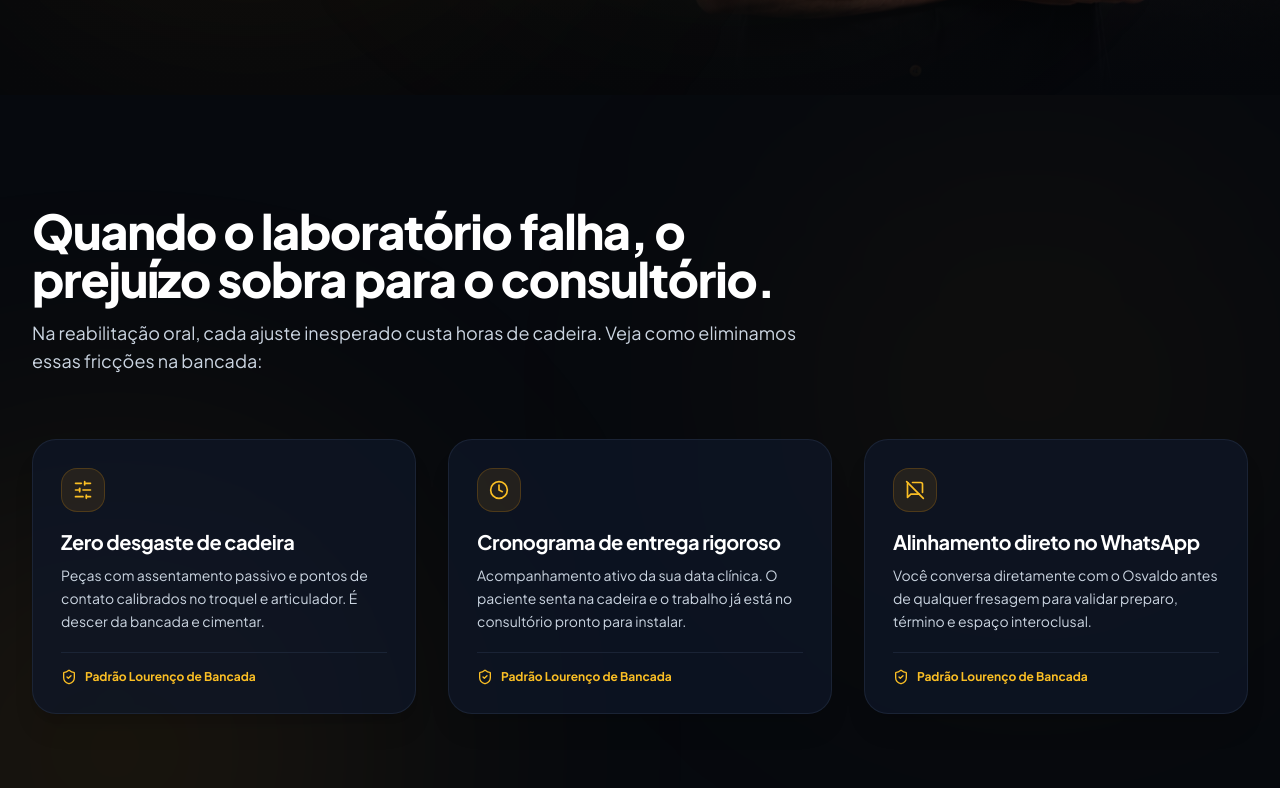
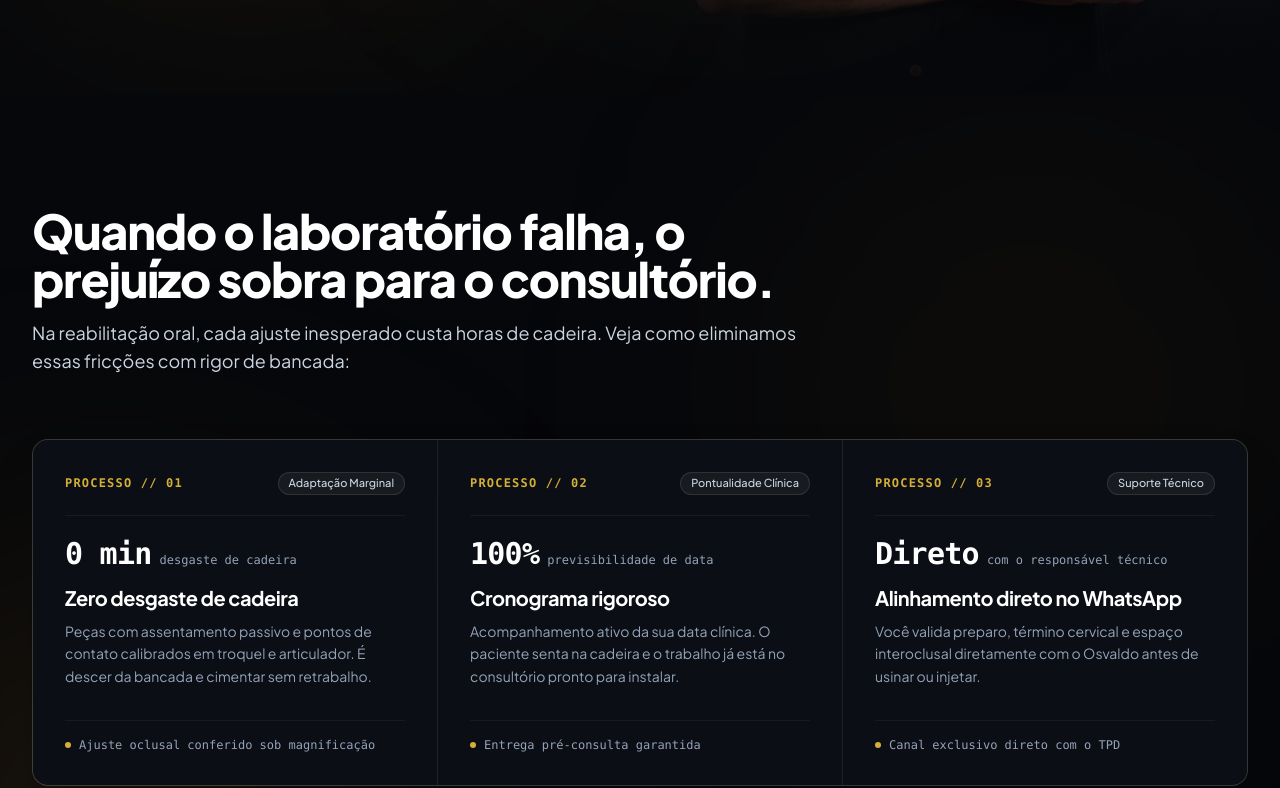
Before and after one commit to cauacreis/Osvaldo-Filho-Landing-Page, a React (Vite) app: page / in a window 1280 px wide. Shown: the part 705-1493 px from the top of the page. Built offline with nearby package versions, Linux system fonts and the light colour scheme; the HTML template or start-up script is replaced by a standard one.

Commit message:
refactor(pain-points): implement unified clinical bento grid with technical metrics, monospaced hierarchy, and luxury metallic gold accents

```diff
--- a/src/components/PainPoints.tsx
+++ b/src/components/PainPoints.tsx
@@ -2,40 +2,44 @@
 
 import React from 'react'
 import { motion } from 'framer-motion'
-import { Clock, MessageSquareOff, SlidersHorizontal, ShieldCheck } from 'lucide-react'
-import { TiltCard } from './ui/TiltCard'
 
 interface PainPointsProps {
   onOpenTriage?: () => void
 }
 
 export const PainPoints: React.FC<PainPointsProps> = () => {
-  const painContrasts = [
+  const diferenciais = [
     {
-      icon: SlidersHorizontal,
-      marketPain: 'Retrabalho e desgaste na cadeira',
-      solutionTitle: 'Zero desgaste de cadeira',
-      solutionText:
-        'Peças com assentamento passivo e pontos de contato calibrados no troquel e articulador. É descer da bancada e cimentar.',
+      id: '01',
+      badge: 'Adaptação Marginal',
+      title: 'Zero desgaste de cadeira',
+      desc: 'Peças com assentamento passivo e pontos de contato calibrados em troquel e articulador. É descer da bancada e cimentar sem retrabalho.',
+      highlight: 'Ajuste oclusal conferido sob magnificação',
+      metric: '0 min',
+      metricLabel: 'desgaste de cadeira',
     },
     {
-      icon: Clock,
-      marketPain: 'Atraso na entrega e paciente esperando',
-      solutionTitle: 'Cronograma de entrega rigoroso',
-      solutionText:
-        'Acompanhamento ativo da sua data clínica. O paciente senta na cadeira e o trabalho já está no consultório pronto para instalar.',
+      id: '02',
+      badge: 'Pontualidade Clínica',
+      title: 'Cronograma rigoroso',
+      desc: 'Acompanhamento ativo da sua data clínica. O paciente senta na cadeira e o trabalho já está no consultório pronto para instalar.',
+      highlight: 'Entrega pré-consulta garantida',
+      metric: '100%',
+      metricLabel: 'previsibilidade de data',
     },
     {
-      icon: MessageSquareOff,
-      marketPain: 'Dúvidas decididas sem falar com você',
-      solutionTitle: 'Alinhamento direto no WhatsApp',
-      solutionText:
-        'Você conversa diretamente com o Osvaldo antes de qualquer fresagem para validar preparo, término e espaço interoclusal.',
+      id: '03',
+      badge: 'Suporte Técnico',
+      title: 'Alinhamento direto no WhatsApp',
+      desc: 'Você valida preparo, término cervical e espaço interoclusal diretamente com o Osvaldo antes de usinar ou injetar.',
+      highlight: 'Canal exclusivo direto com o TPD',
+      metric: 'Direto',
+      metricLabel: 'com o responsável técnico',
     },
   ]
 
   return (
-    <section id="dores" className="py-20 sm:py-28 bg-[#06090e] text-white relative overflow-hidden">
+    <section id="dores" className="py-20 sm:py-28 bg-[#05070B] text-white relative overflow-hidden">
       {/* Background ambient lighting */}
       <div
         aria-hidden="true"
@@ -48,7 +52,7 @@ export const PainPoints: React.FC<PainPointsProps> = () => {
 
       <div className="max-w-7xl mx-auto px-4 sm:px-6 lg:px-8 relative z-10">
 
-        {/* Section Header */}
+        {/* Section Header with Clinical Authority */}
         <motion.div
           initial={{ opacity: 0, y: 20 }}
           whileInView={{ opacity: 1, y: 0 }}
@@ -61,49 +65,63 @@ export const PainPoints: React.FC<PainPointsProps> = () => {
           </h2>
 
           <p className="mt-4 text-base sm:text-lg text-slate-300 leading-relaxed font-normal">
-            Na reabilitação oral, cada ajuste inesperado custa horas de cadeira. Veja como eliminamos essas fricções na bancada:
+            Na reabilitação oral, cada ajuste inesperado custa horas de cadeira. Veja como eliminamos essas fricções com rigor de bancada:
           </p>
         </motion.div>
 
-        {/* 3 Sharp Contrast Cards Grid */}
-        <div className="grid grid-cols-1 md:grid-cols-3 gap-6 sm:gap-8 mb-10">
-          {painContrasts.map((item, index) => {
-            const Icon = item.icon
-            return (
+        {/* Grid com bordas unificadas estilo Bento Box técnico */}
         <motion.div
-                key={index}
           initial={{ opacity: 0, y: 20 }}
           whileInView={{ opacity: 1, y: 0 }}
           viewport={{ once: true }}
-                transition={{ duration: 0.5, delay: index * 0.1 }}
+          transition={{ duration: 0.6, delay: 0.1 }}
+          className="grid grid-cols-1 md:grid-cols-3 gap-px bg-white/10 rounded-2xl overflow-hidden border border-white/10 shadow-2xl mb-10"
         >
-                <TiltCard
-                  glowColor="rgba(245, 158, 11, 0.2)"
-                  className="h-full bg-slate-900/70 hover:bg-slate-900 border border-slate-800/80 hover:border-amber-500/40 rounded-3xl p-6 sm:p-7 flex flex-col justify-between group shadow-xl transition-all"
+          {diferenciais.map((item) => (
+            <div
+              key={item.id}
+              className="group relative bg-[#0B0E14] p-7 sm:p-8 flex flex-col justify-between transition-colors duration-300 hover:bg-[#10141D]"
             >
               <div>
-                    <div className="w-11 h-11 rounded-2xl bg-amber-500/10 border border-amber-500/20 flex items-center justify-center text-amber-400 mb-4 group-hover:scale-105 transition-transform">
-                      <Icon className="w-5 h-5" />
+                {/* Topo: Numeração técnica + Badge */}
+                <div className="flex items-center justify-between pb-5 border-b border-white/5">
+                  <span className="font-mono text-xs font-semibold text-[#D4AF37] tracking-widest uppercase">
+                    PROCESSO // {item.id}
+                  </span>
+                  <span className="text-[11px] font-medium px-2.5 py-0.5 rounded-full bg-white/5 text-slate-300 border border-white/10">
+                    {item.badge}
+                  </span>
                 </div>
 
-                    <h3 className="text-lg sm:text-xl font-bold text-white mb-2 tracking-tight group-hover:text-amber-200 transition-colors">
-                      {item.solutionTitle}
+                {/* Micro-métrica técnica de impacto */}
+                <div className="mt-5 mb-3 flex items-baseline gap-2">
+                  <span className="font-mono text-2xl sm:text-3xl font-bold text-white tracking-tight group-hover:text-[#D4AF37] transition-colors">
+                    {item.metric}
+                  </span>
+                  <span className="text-xs font-mono text-slate-400">
+                    {item.metricLabel}
+                  </span>
+                </div>
+
+                {/* Título & Descrição com hierarquia tipográfica */}
+                <h3 className="text-lg sm:text-xl font-bold tracking-tight text-white group-hover:text-amber-200 transition-colors mb-2">
+                  {item.title}
                 </h3>
-
-                    <p className="text-sm text-slate-300 leading-relaxed font-normal">
-                      {item.solutionText}
+                <p className="text-sm leading-relaxed text-slate-400 font-normal">
+                  {item.desc}
                 </p>
               </div>
 
-                  <div className="pt-4 mt-5 border-t border-slate-800/80 flex items-center gap-2 text-xs font-bold text-amber-400">
-                    <ShieldCheck className="w-4 h-4 text-amber-400 shrink-0" />
-                    <span>Padrão Lourenço de Bancada</span>
+              {/* Rodapé: Validação técnica de bancada */}
+              <div className="mt-8 pt-4 border-t border-white/5 flex items-center gap-2">
+                <span className="h-1.5 w-1.5 rounded-full bg-[#D4AF37] shrink-0" />
+                <span className="text-xs font-mono text-slate-400">
+                  {item.highlight}
+                </span>
               </div>
-                </TiltCard>
+            </div>
+          ))}
         </motion.div>
-            )
-          })}
-        </div>
 
       </div>
     </section>
```
Lines whose indentation alone changed are shown as unchanged.
